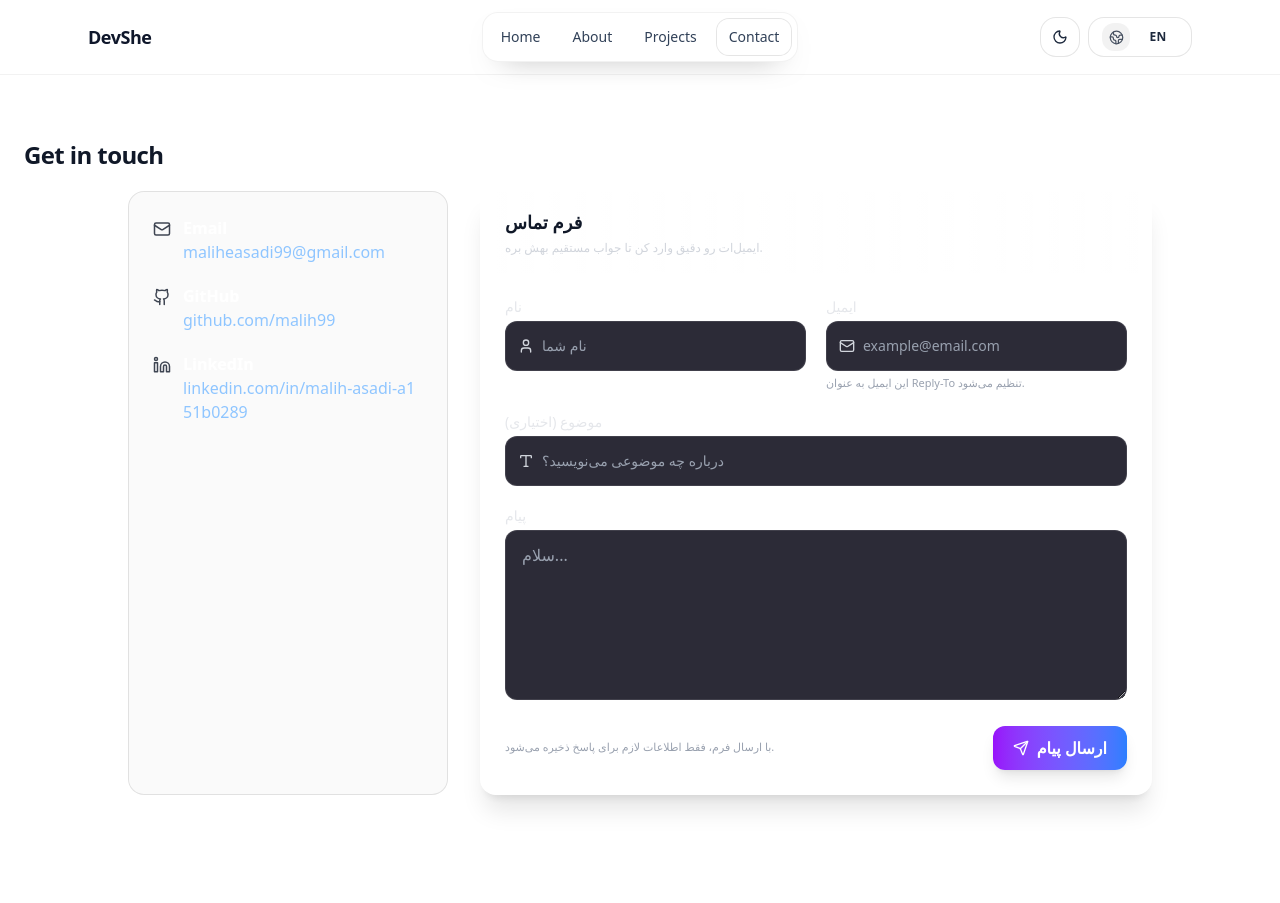
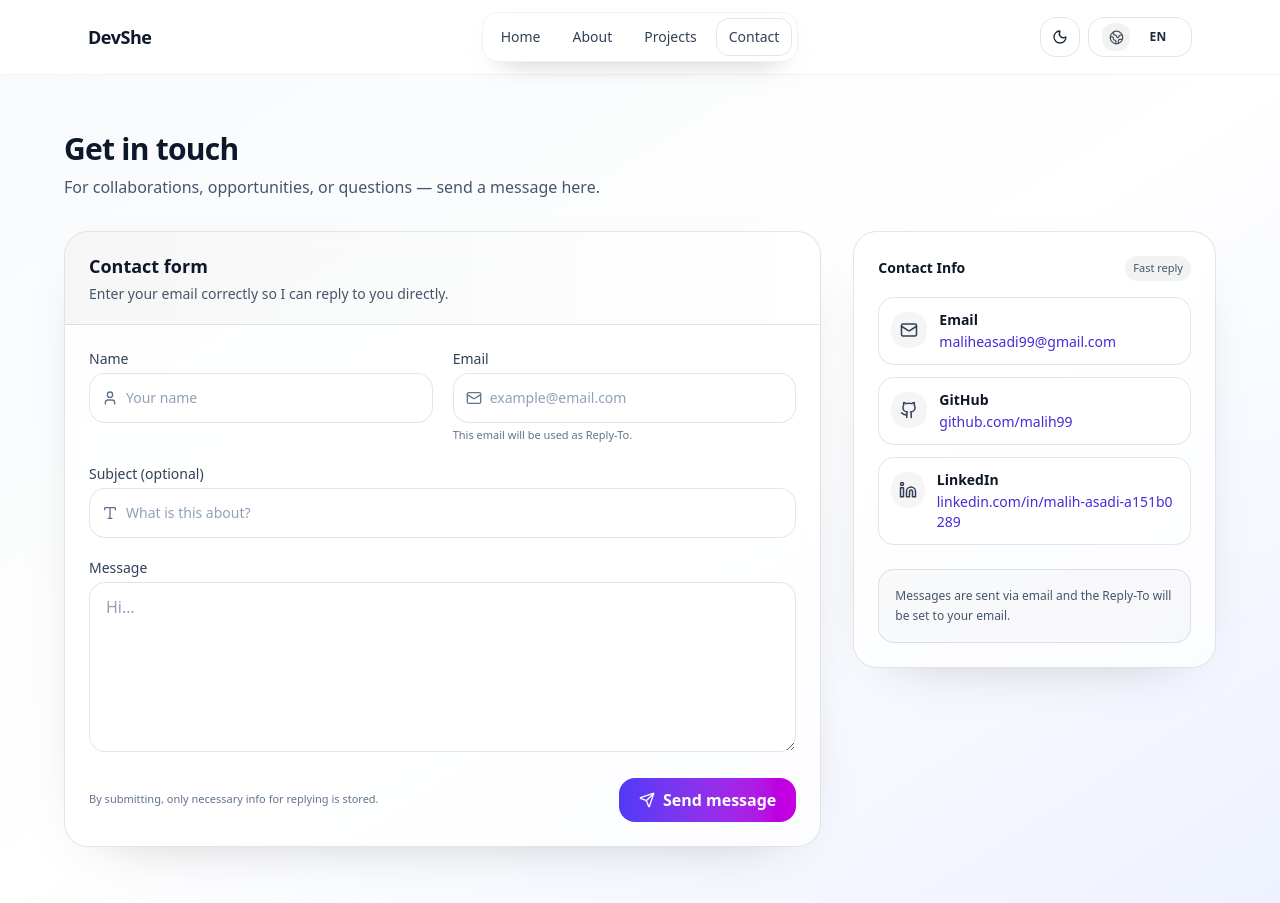
Before and after one commit to malih99/DevShe, a React (Vite) app: page /contact in a window 1280 px wide. Before the commit the page ends 875 px from the top, so only its background shows below. Built offline with nearby package versions, Linux system fonts and the light colour scheme.

Commit message:
refactor(contact): improve layout and light theme styling

```diff
--- a/src/components/contact/ContactForm.jsx
+++ b/src/components/contact/ContactForm.jsx
@@ -8,6 +8,7 @@ import {
   User as UserIcon,
   Type as SubjectIcon,
 } from "lucide-react";
+import { useTranslation } from "react-i18next";
 
 import { sendWithEmailJS } from "../../lib/email/sendWithEmailJS";
 import {
@@ -16,7 +17,68 @@ import {
 } from "../../constants/emailTemplate";
 import InputWithIcon from "./InputWithIcon";
 
+function normalizeLang(lng) {
+  const l = (lng || "en").toLowerCase();
+  return l.startsWith("fa") ? "fa" : "en";
+}
+
 export default function ContactForm() {
+  const { i18n } = useTranslation();
+  const lang = normalizeLang(i18n.language);
+  const isFa = lang === "fa";
+
+  const ui = isFa
+    ? {
+        formTitle: "فرم تماس",
+        formDesc: "ایمیل را دقیق وارد کنید تا پاسخ مستقیم به آن ارسال شود.",
+        name: "نام",
+        namePh: "نام شما",
+        email: "ایمیل",
+        emailPh: "example@email.com",
+        emailHelper: "این ایمیل به عنوان Reply-To تنظیم می‌شود.",
+        subject: "موضوع (اختیاری)",
+        subjectPh: "درباره چه موضوعی می‌نویسید؟",
+        message: "پیام",
+        messagePh: "سلام…",
+        privacy: "با ارسال فرم، فقط اطلاعات لازم برای پاسخ ذخیره می‌شود.",
+        send: "ارسال پیام",
+        sending: "در حال ارسال…",
+        ok: "پیام با موفقیت ارسال شد ✨",
+        fail: "ارسال ناموفق بود. دوباره تلاش کنید.",
+        v: {
+          nameReq: "نام الزامی است",
+          emailReq: "ایمیل الزامی است",
+          emailInvalid: "ایمیل معتبر نیست",
+          subjMax: "حداکثر ۱۲۰ کاراکتر",
+          msgReq: "پیام را وارد کنید",
+        },
+      }
+    : {
+        formTitle: "Contact form",
+        formDesc: "Enter your email correctly so I can reply to you directly.",
+        name: "Name",
+        namePh: "Your name",
+        email: "Email",
+        emailPh: "example@email.com",
+        emailHelper: "This email will be used as Reply-To.",
+        subject: "Subject (optional)",
+        subjectPh: "What is this about?",
+        message: "Message",
+        messagePh: "Hi…",
+        privacy: "By submitting, only necessary info for replying is stored.",
+        send: "Send message",
+        sending: "Sending…",
+        ok: "Message sent successfully ✨",
+        fail: "Sending failed. Please try again.",
+        v: {
+          nameReq: "Name is required",
+          emailReq: "Email is required",
+          emailInvalid: "Invalid email",
+          subjMax: "Max 120 characters",
+          msgReq: "Please enter a message",
+        },
+      };
+
   const formik = useFormik({
     initialValues: {
       from_name: "",
@@ -26,12 +88,10 @@ export default function ContactForm() {
       website: "", // honeypot
     },
     validationSchema: Yup.object({
-      from_name: Yup.string().required("نام الزامی است"),
-      reply_to: Yup.string()
-        .email("ایمیل معتبر نیست")
-        .required("ایمیل الزامی است"),
-      subject: Yup.string().max(120, "حداکثر ۱۲۰ کاراکتر"),
-      message: Yup.string().required("پیام را وارد کنید"),
+      from_name: Yup.string().required(ui.v.nameReq),
+      reply_to: Yup.string().email(ui.v.emailInvalid).required(ui.v.emailReq),
+      subject: Yup.string().max(120, ui.v.subjMax),
+      message: Yup.string().required(ui.v.msgReq),
       website: Yup.string().max(0),
     }),
     onSubmit: async (values, actions) => {
@@ -39,16 +99,16 @@ export default function ContactForm() {
       try {
         await sendWithEmailJS({
           [F.FROM_NAME]: values.from_name,
-          [F.REPLY_TO]: values.reply_to, // Reply-To واقعی
+          [F.REPLY_TO]: values.reply_to,
           [F.SUBJECT]: values.subject || DEFAULT_SUBJECT,
           [F.MESSAGE]: values.message,
           [F.TO_NAME]: "Malihe Asadi",
         });
-        toast.success("پیام با موفقیت ارسال شد ✨");
+        toast.success(ui.ok);
         actions.resetForm();
       } catch (err) {
         console.error(err);
-        toast.error("ارسال ناموفق بود. دوباره تلاش کنید.");
+        toast.error(ui.fail);
       } finally {
         actions.setSubmitting(false);
       }
@@ -58,17 +118,25 @@ export default function ContactForm() {
   return (
     <motion.form
       onSubmit={formik.handleSubmit}
-      className="lg:col-span-2 rounded-2xl shadow-xl border border-transparent bg-white/5 backdrop-blur-xl p-0 overflow-hidden"
-      initial={{ opacity: 0, x: 20 }}
+      className={[
+        "rounded-3xl overflow-hidden",
+        "border border-black/10 dark:border-white/10",
+        "bg-white/70 dark:bg-white/5",
+        "backdrop-blur",
+        "shadow-[0_18px_60px_-40px_rgba(0,0,0,0.35)]",
+      ].join(" ")}
+      initial={{ opacity: 0, x: isFa ? -16 : 16 }}
       whileInView={{ opacity: 1, x: 0 }}
       viewport={{ once: true }}
       transition={{ duration: 0.45, delay: 0.05 }}
     >
       {/* header */}
-      <div className="px-6 py-4 border-b border-white/10 bg-gradient-to-r from-white/10 to-transparent">
-        <h3 className="text-lg font-semibold">فرم تماس</h3>
-        <p className="text-xs text-gray-300 mt-1">
-          ایمیل‌ات رو دقیق وارد کن تا جواب مستقیم بهش بره.
+      <div className="px-6 py-5 border-b border-black/10 dark:border-white/10 bg-gradient-to-r from-black/[0.03] to-transparent dark:from-white/10">
+        <h3 className="text-base md:text-lg font-semibold text-slate-900 dark:text-white">
+          {ui.formTitle}
+        </h3>
+        <p className="text-xs md:text-sm mt-1 text-slate-600 dark:text-white/70">
+          {ui.formDesc}
         </p>
       </div>
 
@@ -88,8 +156,8 @@ export default function ContactForm() {
           <InputWithIcon
             id="from_name"
             name="from_name"
-            label="نام"
-            placeholder="نام شما"
+            label={ui.name}
+            placeholder={ui.namePh}
             icon={<UserIcon size={16} />}
             value={formik.values.from_name}
             onChange={formik.handleChange}
@@ -102,23 +170,23 @@ export default function ContactForm() {
             id="reply_to"
             name="reply_to"
             type="email"
-            label="ایمیل"
-            placeholder="example@email.com"
+            label={ui.email}
+            placeholder={ui.emailPh}
             icon={<Mail size={16} />}
             value={formik.values.reply_to}
             onChange={formik.handleChange}
             onBlur={formik.handleBlur}
             error={formik.touched.reply_to && formik.errors.reply_to}
             autoComplete="email"
-            helper="این ایمیل به عنوان Reply-To تنظیم می‌شود."
+            helper={ui.emailHelper}
           />
         </div>
 
         <InputWithIcon
           id="subject"
           name="subject"
-          label="موضوع (اختیاری)"
-          placeholder="درباره چه موضوعی می‌نویسید؟"
+          label={ui.subject}
+          placeholder={ui.subjectPh}
           icon={<SubjectIcon size={16} />}
           value={formik.values.subject}
           onChange={formik.handleChange}
@@ -127,40 +195,60 @@ export default function ContactForm() {
         />
 
         <div className="space-y-1">
-          <label htmlFor="message" className="block text-sm text-gray-200">
-            پیام
+          <label
+            htmlFor="message"
+            className="block text-sm text-slate-700 dark:text-white/80"
+          >
+            {ui.message}
           </label>
+
           <textarea
             id="message"
             name="message"
             rows={6}
-            placeholder="سلام..."
+            placeholder={ui.messagePh}
             onChange={formik.handleChange}
             onBlur={formik.handleBlur}
             value={formik.values.message}
-            className="w-full bg-[#161522]/90 border border-white/10 focus:border-purple-500/70 focus:ring-2 focus:ring-purple-500/30 transition rounded-xl px-4 py-3 placeholder-gray-400 resize-y"
+            className={[
+              "w-full rounded-2xl px-4 py-3 resize-y outline-none",
+              "bg-white/80 dark:bg-[#0b1220]/50",
+              "border border-black/10 dark:border-white/10",
+              "text-slate-900 dark:text-white",
+              "placeholder:text-slate-400 dark:placeholder:text-white/35",
+              "focus:ring-2 focus:ring-indigo-500/40 focus:border-transparent",
+            ].join(" ")}
           />
+
           {formik.touched.message && formik.errors.message && (
-            <p className="text-red-400 text-xs">{formik.errors.message}</p>
+            <p className="text-red-500 text-xs">{formik.errors.message}</p>
           )}
         </div>
 
         <div className="mt-4 flex flex-col sm:flex-row items-start sm:items-center gap-3 justify-between">
-          <p className="text-[11px] text-gray-400">
-            با ارسال فرم، فقط اطلاعات لازم برای پاسخ ذخیره می‌شود.
+          <p className="text-[11px] text-slate-500 dark:text-white/60">
+            {ui.privacy}
           </p>
 
           <button
             type="submit"
             disabled={formik.isSubmitting}
-            className="inline-flex items-center gap-2 bg-gradient-to-r from-purple-600 to-blue-500 hover:opacity-95 disabled:opacity-60 disabled:cursor-not-allowed text-white font-semibold px-5 py-2.5 rounded-xl transition shadow-lg"
+            className={[
+              "inline-flex items-center gap-2",
+              "px-5 py-2.5 rounded-2xl font-semibold",
+              "text-white",
+              "bg-gradient-to-r from-indigo-600 to-fuchsia-600",
+              "hover:opacity-95 transition",
+              "shadow-[0_16px_40px_-24px_rgba(79,70,229,0.8)]",
+              "disabled:opacity-60 disabled:cursor-not-allowed",
+            ].join(" ")}
           >
             {formik.isSubmitting ? (
-              <span className="inline-block animate-pulse">در حال ارسال…</span>
+              <span className="inline-block animate-pulse">{ui.sending}</span>
             ) : (
               <>
                 <Send size={16} />
-                <span>ارسال پیام</span>
+                <span>{ui.send}</span>
               </>
             )}
           </button>
--- a/src/components/contact/ContactInfo.jsx
+++ b/src/components/contact/ContactInfo.jsx
@@ -1,14 +1,26 @@
 export default function ContactInfo({ icon, title, value, link }) {
   return (
-    <div className="flex items-start gap-3">
-      <span className="mt-1 opacity-80">{icon}</span>
-      <div>
-        <p className="font-semibold text-white">{title}</p>
+    <div
+      className={[
+        "flex items-start gap-3 rounded-2xl p-3",
+        "border border-black/10 dark:border-white/10",
+        "bg-white/60 dark:bg-white/5",
+      ].join(" ")}
+    >
+      <span className="mt-0.5 inline-flex h-9 w-9 items-center justify-center rounded-2xl bg-black/[0.04] dark:bg-white/10 text-slate-700 dark:text-white/80">
+        {icon}
+      </span>
+
+      <div className="min-w-0">
+        <p className="text-sm font-semibold text-slate-900 dark:text-white/90">
+          {title}
+        </p>
+
         <a
           href={link}
           target="_blank"
           rel="noopener noreferrer"
-          className="text-blue-300 hover:underline break-all"
+          className="mt-0.5 block text-sm text-indigo-700 hover:underline break-all dark:text-blue-300"
         >
           {value}
         </a>
--- a/src/components/contact/InputWithIcon.jsx
+++ b/src/components/contact/InputWithIcon.jsx
@@ -12,25 +12,37 @@ export default function InputWithIcon({
   helper,
   autoComplete,
 }) {
+  const hasError = Boolean(error);
+
   return (
     <div className="space-y-1">
-      <label htmlFor={id} className="block text-sm text-gray-200">
+      <label
+        htmlFor={id}
+        className="block text-sm text-slate-700 dark:text-white/80"
+      >
         {label}
       </label>
+
       <div
-        className={`flex items-center gap-2 rounded-xl px-3 py-2 bg-[#161522]/90 border transition
-        ${
-          error
-            ? "border-red-500/60 focus-within:ring-red-500/30"
-            : "border-white/10 focus-within:border-purple-500/70"
-        }
-        focus-within:ring-2 focus-within:ring-purple-500/30`}
+        className={[
+          "flex items-center gap-2 rounded-2xl px-3 py-2",
+          "border transition",
+          "bg-white/80 dark:bg-[#0b1220]/50",
+          hasError
+            ? "border-red-500/50 focus-within:ring-red-500/25"
+            : "border-black/10 dark:border-white/10 focus-within:border-indigo-500/60",
+          "focus-within:ring-2 focus-within:ring-indigo-500/35",
+        ].join(" ")}
       >
         <span
-          className={`shrink-0 ${error ? "text-red-400" : "text-gray-300"}`}
+          className={[
+            "shrink-0",
+            hasError ? "text-red-500" : "text-slate-500 dark:text-white/60",
+          ].join(" ")}
         >
           {icon}
         </span>
+
         <input
           id={id}
           name={name}
@@ -40,13 +52,20 @@ export default function InputWithIcon({
           onBlur={onBlur}
           placeholder={placeholder}
           autoComplete={autoComplete}
-          className="w-full bg-transparent outline-none text-sm placeholder-gray-400 py-1.5"
+          className={[
+            "w-full bg-transparent outline-none text-sm py-1.5",
+            "text-slate-900 dark:text-white",
+            "placeholder:text-slate-400 dark:placeholder:text-white/35",
+          ].join(" ")}
         />
       </div>
-      {helper && !error && (
-        <p className="text-[11px] text-gray-400">{helper}</p>
+
+      {helper && !hasError && (
+        <p className="text-[11px] text-slate-500 dark:text-white/55">
+          {helper}
+        </p>
       )}
-      {error && <p className="text-red-400 text-xs">{error}</p>}
+      {hasError && <p className="text-red-500 text-xs">{error}</p>}
     </div>
   );
 }
--- a/src/pages/Contact.jsx
+++ b/src/pages/Contact.jsx
@@ -7,33 +7,84 @@ import ContactForm from "../components/contact/ContactForm";
 import ContactInfo from "../components/contact/ContactInfo";
 import { profile } from "../constants/profile";
 
+function normalizeLang(lng) {
+  const l = (lng || "en").toLowerCase();
+  return l.startsWith("fa") ? "fa" : "en";
+}
+
 export default function Contact() {
-  const { t } = useTranslation();
+  const { t, i18n } = useTranslation();
+  const lang = normalizeLang(i18n.language);
+  const isFa = lang === "fa";
+
+  const subtitle = isFa
+    ? "برای همکاری، پیشنهاد شغلی یا سؤال، همین‌جا پیام بدهید."
+    : "For collaborations, opportunities, or questions — send a message here.";
 
   return (
     <>
       <Seo title={t("seo_contact_title")} description={t("seo_contact_desc")} />
 
       <motion.section
-        className="min-h-screen w-full px-6 py-16 bg-white dark:bg-gray-900 text-gray-900 dark:text-white"
-        initial={{ opacity: 0, y: 40 }}
+        dir={isFa ? "rtl" : "ltr"}
+        className={[
+          "min-h-screen w-full px-6 md:px-10 py-14",
+          // Light background (visible + premium)
+          "bg-gradient-to-br from-slate-50 via-white to-indigo-50",
+          // Dark background (as your other pages)
+          "dark:from-[#0c0f18] dark:via-[#1a1232] dark:to-[#241032]",
+          isFa ? "text-right" : "text-left",
+        ].join(" ")}
+        initial={{ opacity: 0, y: 24 }}
         animate={{ opacity: 1, y: 0 }}
-        exit={{ opacity: 0, y: 40 }}
-        transition={{ duration: 0.8 }}
+        exit={{ opacity: 0, y: 24 }}
+        transition={{ duration: 0.55 }}
       >
-        <h3 className="text-2xl font-extrabold mb-5 tracking-tight">
+        <div className="max-w-6xl mx-auto">
+          {/* Heading */}
+          <div className="mb-8">
+            <h1 className="text-2xl md:text-3xl font-extrabold tracking-tight text-slate-900 dark:text-white">
               {t("contact_title")}
-        </h3>
+            </h1>
+            <p className="mt-2 text-sm md:text-base text-slate-600 dark:text-white/70">
+              {subtitle}
+            </p>
+          </div>
 
-        <div className="max-w-5xl mx-auto grid grid-cols-1 md:grid-cols-3 gap-8">
+          {/* Content */}
+          <div className="grid grid-cols-1 lg:grid-cols-12 gap-6 lg:gap-8 items-start">
+            {/* Form */}
+            <div className="lg:col-span-8 order-2 lg:order-1">
+              <ContactForm />
+            </div>
+
+            {/* Info */}
             <motion.aside
-            className="md:col-span-1 rounded-2xl p-6 border border-black/10 dark:border-white/10 bg-black/[0.02] dark:bg-white/5 backdrop-blur"
-            initial={{ opacity: 0, x: -20 }}
+              className="lg:col-span-4 order-1 lg:order-2 lg:sticky lg:top-24"
+              initial={{ opacity: 0, x: isFa ? 18 : -18 }}
               whileInView={{ opacity: 1, x: 0 }}
               viewport={{ once: true }}
-            transition={{ duration: 0.6 }}
+              transition={{ duration: 0.5 }}
             >
-            <div className="space-y-5">
+              <div
+                className={[
+                  "rounded-3xl p-5 md:p-6",
+                  "border border-black/10 dark:border-white/10",
+                  "bg-white/70 dark:bg-white/5",
+                  "backdrop-blur",
+                  "shadow-[0_18px_60px_-40px_rgba(0,0,0,0.35)]",
+                ].join(" ")}
+              >
+                <div className="flex items-center justify-between gap-3">
+                  <h2 className="text-sm font-semibold text-slate-900 dark:text-white/90">
+                    {isFa ? "راه‌های ارتباطی" : "Contact Info"}
+                  </h2>
+                  <span className="text-[11px] px-2 py-1 rounded-full bg-black/5 dark:bg-white/10 text-slate-600 dark:text-white/70">
+                    {isFa ? "پاسخ سریع" : "Fast reply"}
+                  </span>
+                </div>
+
+                <div className="mt-4 space-y-3">
                   <ContactInfo
                     icon={<Mail size={18} />}
                     title={t("contact_email_label")}
@@ -53,9 +104,17 @@ export default function Contact() {
                     link={profile.linkedinUrl}
                   />
                 </div>
+
+                <div className="mt-6 rounded-2xl border border-black/10 dark:border-white/10 bg-black/[0.02] dark:bg-white/5 p-4">
+                  <p className="text-xs leading-5 text-slate-600 dark:text-white/70">
+                    {isFa
+                      ? "پیام‌ها از طریق ایمیل ارسال می‌شوند و Reply-To روی ایمیل شما تنظیم می‌شود."
+                      : "Messages are sent via email and the Reply-To will be set to your email."}
+                  </p>
+                </div>
+              </div>
             </motion.aside>
-
-          <ContactForm />
+          </div>
         </div>
       </motion.section>
     </>
```
Lines whose indentation alone changed are shown as unchanged.
